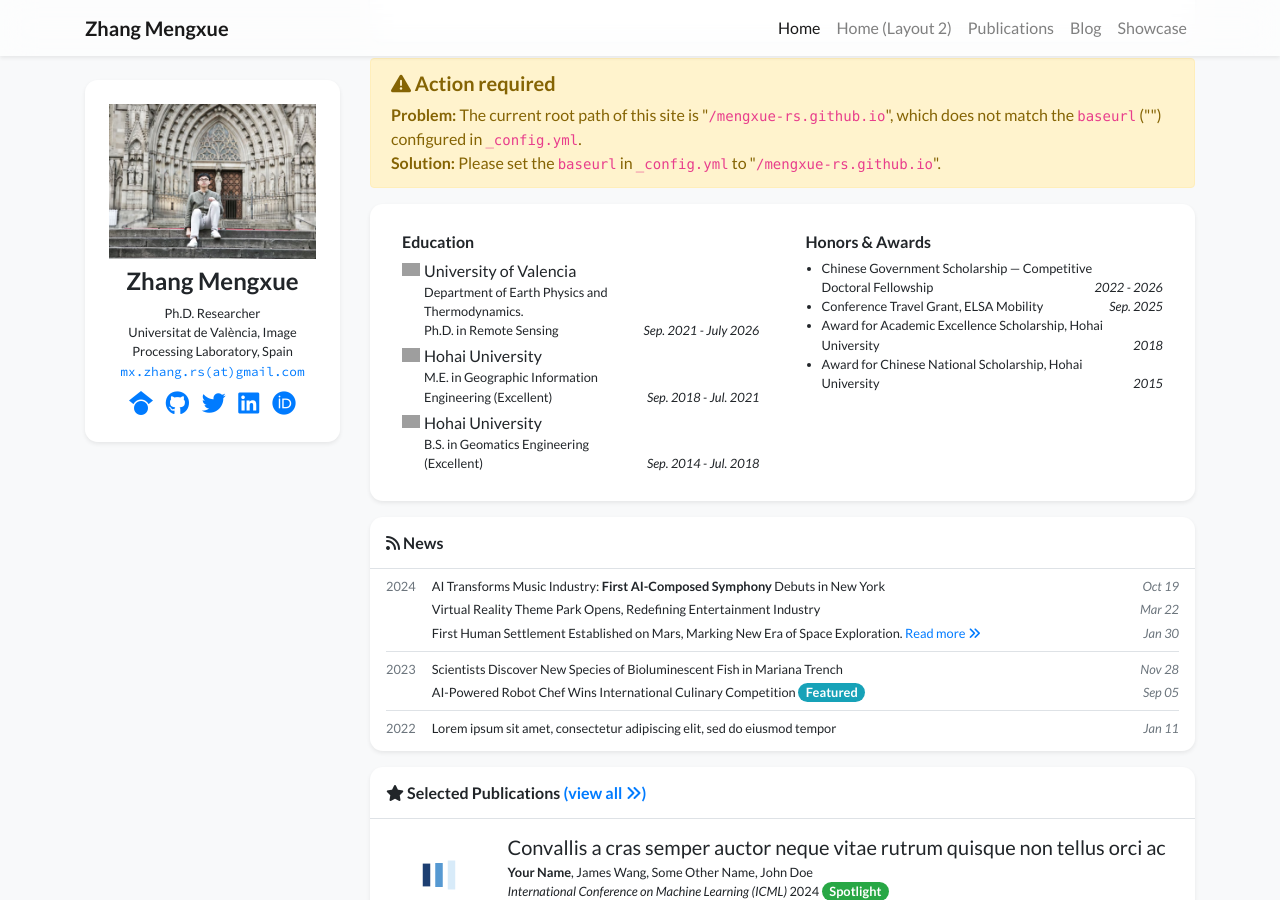
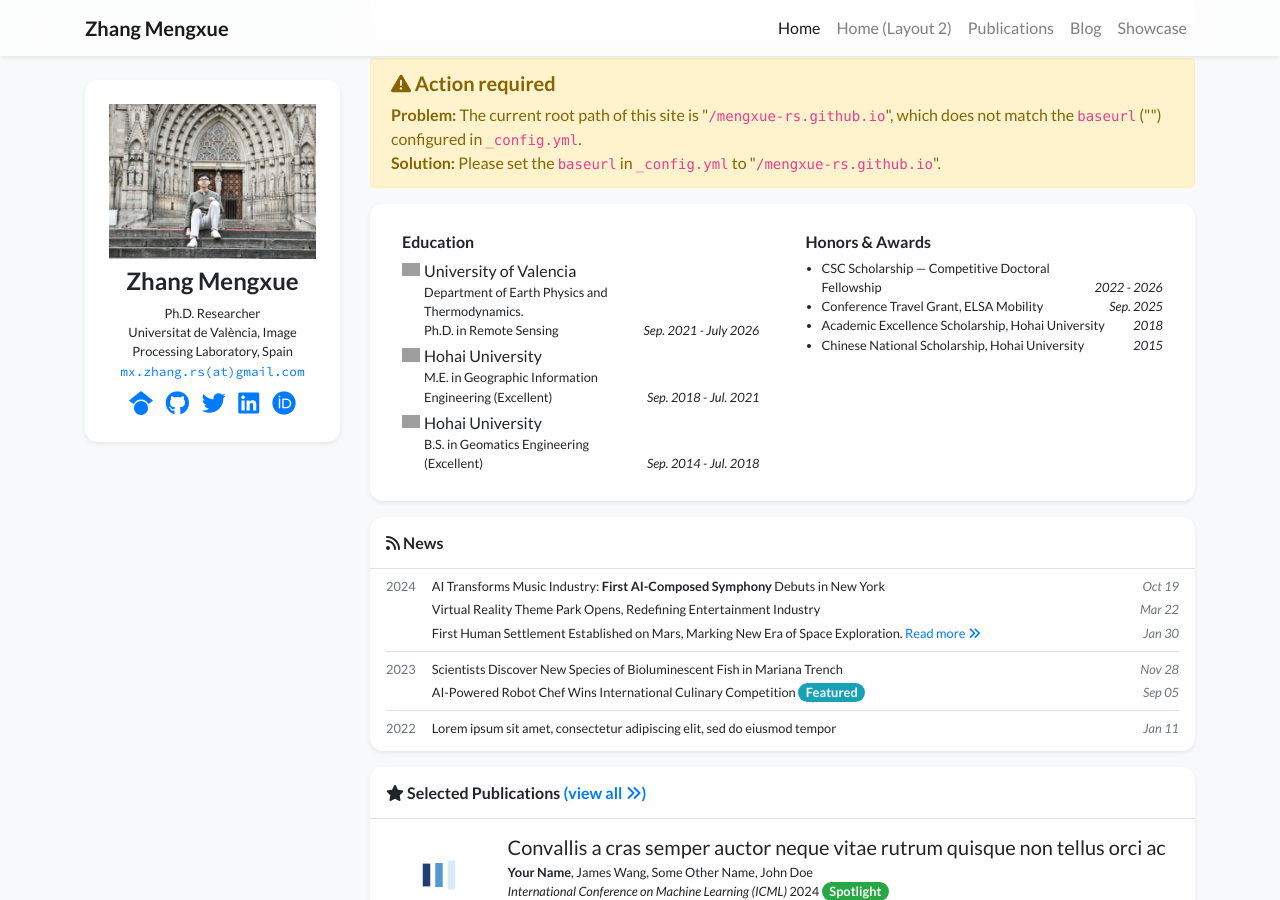
Before and after one commit to mengxue-rs/mengxue-rs.github.io, a Jekyll site: the page built from index.html, in a window 1280 px wide and 900 px high, scrolled down 400 px. Built offline with Jekyll 4.4.1, drawn with Linux system fonts in a browser that asks for light colours; nearby versions of some CDN libraries; a style sheet for code colours, icons or effects is not loaded; grey boxes are pictures that could not be loaded.

Commit message:
Update profile.yml

```diff
--- a/_data/profile.yml
+++ b/_data/profile.yml
@@ -60,11 +60,11 @@ education:
 #   date: Sep. 2019 - Jul. 2021
 
 awards:
-- name: Chinese Government Scholarship — Competitive Doctoral Fellowship
+- name: CSC Scholarship — Competitive Doctoral Fellowship
   date: 2022 - 2026
 - name: Conference Travel Grant, ELSA Mobility
   date: Sep. 2025
-- name: Award for Academic Excellence Scholarship, Hohai University
+- name: Academic Excellence Scholarship, Hohai University
   date: 2018
-- name: Award for Chinese National Scholarship, Hohai University
+- name: Chinese National Scholarship, Hohai University
   date: 2015
```
